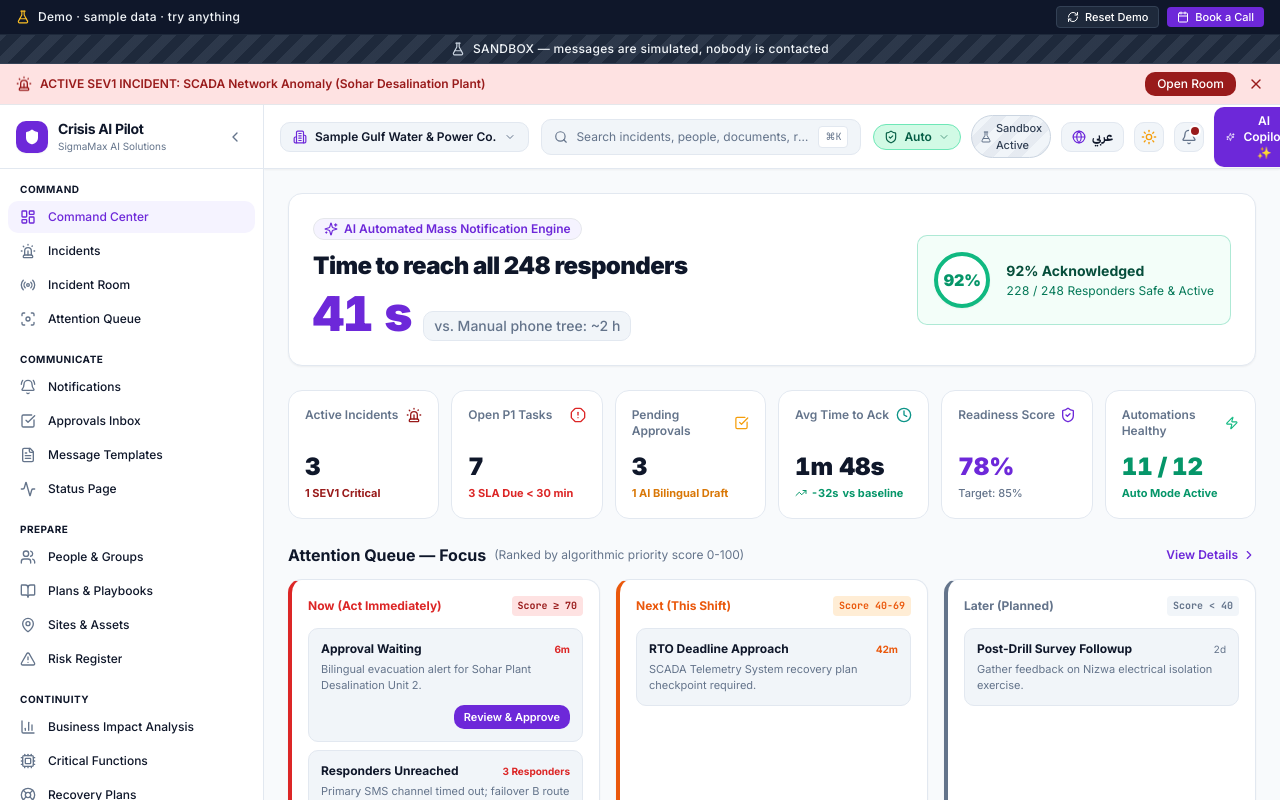
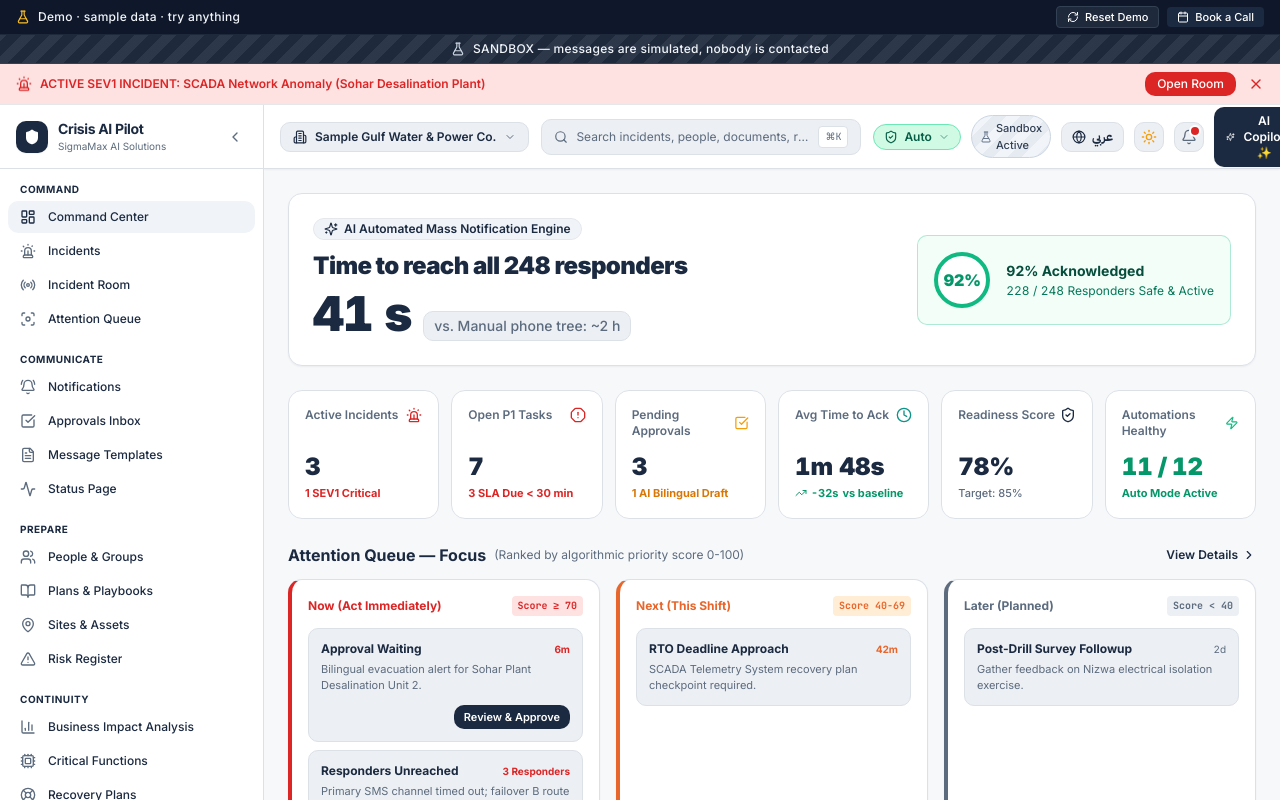
Before and after one commit to ahsanmassgazal-cmd/crisis-ai-pilot, a Next.js app: page /en/app in a window 1280 px wide. Shown: the top 800 px of the page. Built offline with nearby package versions, Linux system fonts and the light colour scheme.

Commit message:
style: apply Degree AI theme tokens navy and orange with light default (Group C)

```diff
--- a/app/globals.css
+++ b/app/globals.css
@@ -7,62 +7,64 @@
   --font-sans: var(--font-inter), "Inter", -apple-system, BlinkMacSystemFont, "Segoe UI", Roboto, sans-serif;
   --font-mono: var(--font-mono), "JetBrains Mono", monospace;
 
-  /* Brand & Neutrals (Light) */
-  --brand-600: #6D28D9;
-  --brand-hover: #5B21B6;
-  --brand-50: #F5F3FF;
-  --ai-gradient: linear-gradient(135deg, #7C3AED 0%, #C026D3 100%);
-  --bg: #F8FAFC;
+  /* Brand & Neutrals (Degree AI Style: Command Navy #1B2A41 -> Signal Orange #E8662C) */
+  --brand-600: #1B2A41;
+  --brand-hover: #121C2B;
+  --brand-50: #F0F4F8;
+  --signal-orange: #E8662C;
+  --signal-orange-hover: #D4541B;
+  --ai-gradient: linear-gradient(135deg, #1B2A41 0%, #E8662C 100%);
+  --bg: #F7F8FA;
   --surface: #FFFFFF;
-  --surface-subtle: #F1F5F9;
-  --border: #E2E8F0;
-  --text: #0F172A;
-  --text-muted: #64748B;
+  --surface-subtle: #ECEFF3;
+  --border: #DCE1E8;
+  --text: #1B2A41;
+  --text-muted: #5C6B7E;
 
-  /* Severity (Strong & Tint) */
-  --sev-critical: #991B1B;
+  /* Severity (Pure Red #DC2626 strictly reserved for Critical/P1 alerts) */
+  --sev-critical: #DC2626;
   --sev-critical-tint: #FEE2E2;
-  --sev-high: #EA580C;
+  --sev-high: #E8662C;
   --sev-high-tint: #FFEDD5;
   --sev-medium: #D97706;
   --sev-medium-tint: #FEF3C7;
   --sev-low: #2563EB;
   --sev-low-tint: #DBEAFE;
-  --sev-info: #64748B;
-  --sev-info-tint: #F1F5F9;
+  --sev-info: #5C6B7E;
+  --sev-info-tint: #ECEFF3;
 
   /* Status */
   --status-draft: #94A3B8;
   --status-active: #0284C7;
-  --status-inprogress: #4F46E5;
+  --status-inprogress: #1B2A41;
   --status-monitoring: #0D9488;
-  --status-blocked: #BE123C;
+  --status-blocked: #DC2626;
   --status-resolved: #16A34A;
   --status-closed: #475569;
 
   /* Priority */
   --priority-p1: #DC2626;
-  --priority-p2: #EA580C;
+  --priority-p2: #E8662C;
   --priority-p3: #D97706;
-  --priority-p4: #64748B;
+  --priority-p4: #5C6B7E;
 
   /* Channels */
   --channel-sms: #0891B2;
-  --channel-email: #4F46E5;
-  --channel-teams: #5B5FC7;
+  --channel-email: #1B2A41;
+  --channel-teams: #475569;
   --channel-whatsapp: #16A34A;
-  --channel-voice: #DB2777;
-  --channel-push: #7C3AED;
+  --channel-voice: #E8662C;
+  --channel-push: #2563EB;
 
   /* Categories */
-  --category-cyber: #4338CA;
-  --category-fire: #B91C1C;
-  --category-power: #B45309;
-  --category-weather: #0369A1;
-  --category-health: #BE185D;
-  --category-supply: #C2410C;
+  --category-cyber: #1B2A41;
+  --category-fire: #DC2626;
+  --category-power: #D97706;
+  --category-weather: #0284C7;
+  --category-health: #E8662C;
+  --category-supply: #78350F;
   --category-security: #334155;
-  --category-reputation: #A21CAF;
+  --category-reputation: #475569;
   --category-it: #0E7490;
   --category-environmental: #047857;
 
@@ -81,22 +83,24 @@
 }
 
 .dark {
-  /* Brand & Neutrals (Dark) */
-  --brand-600: #8B5CF6;
-  --brand-hover: #A78BFA;
-  --brand-50: #1E1533;
-  --ai-gradient: linear-gradient(135deg, #8B5CF6 0%, #D946EF 100%);
-  --bg: #0B0F19;
-  --surface: #111827;
-  --surface-subtle: #1F2937;
-  --border: #1F2937;
-  --text: #F1F5F9;
+  /* Brand & Neutrals (Dark: background #0B111C, surface #151F30, primary #F08A55, accent #7FA0CC) */
+  --brand-600: #F08A55;
+  --brand-hover: #F29A6B;
+  --brand-50: #261E22;
+  --signal-orange: #F08A55;
+  --signal-orange-hover: #F29A6B;
+  --ai-gradient: linear-gradient(135deg, #7FA0CC 0%, #F08A55 100%);
+  --bg: #0B111C;
+  --surface: #151F30;
+  --surface-subtle: #1C2940;
+  --border: #22334F;
+  --text: #F7F8FA;
   --text-muted: #94A3B8;
 
   /* Severity (Dark tints) */
   --sev-critical: #EF4444;
   --sev-critical-tint: #450A0A;
-  --sev-high: #F97316;
+  --sev-high: #F08A55;
   --sev-high-tint: #431407;
   --sev-medium: #F59E0B;
   --sev-medium-tint: #451A03;
@@ -110,10 +114,10 @@
 
 .command {
   /* Command Dark Mode (High-contrast control room) */
-  --brand-600: #A78BFA;
-  --brand-hover: #C4B5FD;
-  --brand-50: #251B42;
-  --ai-gradient: linear-gradient(135deg, #A78BFA 0%, #F472B6 100%);
+  --brand-600: #F08A55;
+  --brand-hover: #F29A6B;
+  --brand-50: #261E22;
+  --ai-gradient: linear-gradient(135deg, #7FA0CC 0%, #F08A55 100%);
   --bg: #030712;
   --surface: #0F172A;
   --surface-subtle: #1E293B;
@@ -121,13 +125,13 @@
   --text: #FFFFFF;
   --text-muted: #CBD5E1;
 
-  --sev-critical: #FF3B30;
+  --sev-critical: #EF4444;
   --sev-critical-tint: #581C1C;
-  --sev-high: #FF9500;
+  --sev-high: #F08A55;
   --sev-high-tint: #54280C;
-  --sev-medium: #FFCC00;
+  --sev-medium: #F59E0B;
   --sev-medium-tint: #523906;
-  --sev-low: #007AFF;
+  --sev-low: #38BDF8;
   --sev-low-tint: #0F3268;
   --sev-info: #A0AEC0;
   --sev-info-tint: #2D3748;
```
